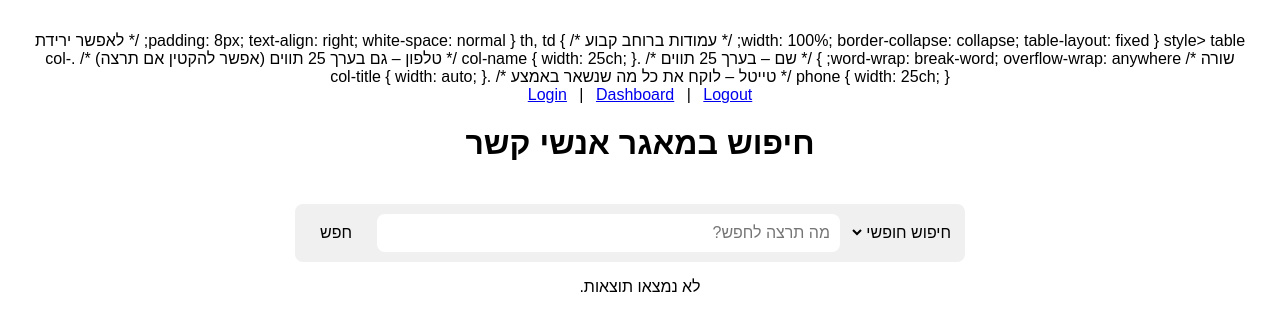
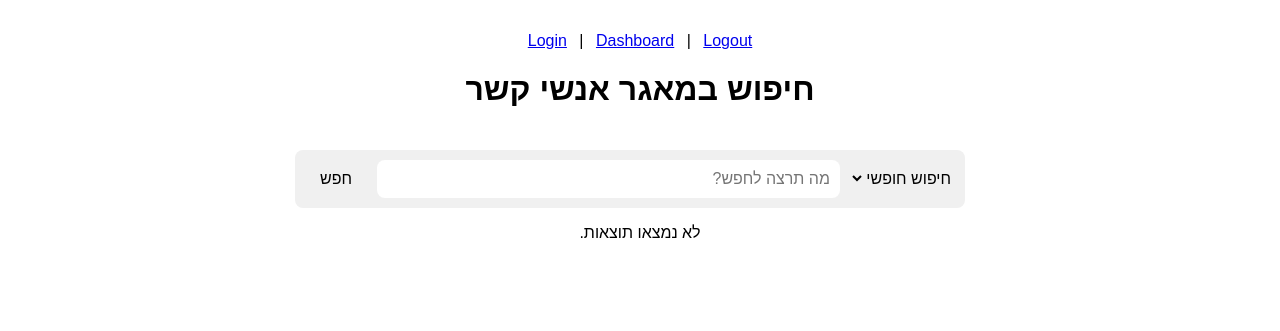
Before and after one commit to Rozenzwaige/Phone_Project, a Flask app: page /search in a window 1280 px wide. Shown: the top 331 px of the page. Run offline with Flask 3, Linux system fonts and the light colour scheme; the visitor is signed in with stand-in values (Sample User, id 1).

Commit message:
Update base.html

```diff
--- a/templates/base.html
+++ b/templates/base.html
@@ -1,17 +1,22 @@
 <!DOCTYPE html>
 <html lang="he" dir="rtl">
 <head>
-  style>
+  <meta charset="UTF-8">
+  <meta name="viewport" content="width=device-width, initial-scale=1.0">
+  <title>{% block title %}My App{% endblock %}</title>
+
+  <style>
+    /* טבלה – עמודות ברוחב קבוע */
     table {
       width: 100%;
       border-collapse: collapse;
-    table-layout: fixed;   /* עמודות ברוחב קבוע */
+      table-layout: fixed;
     }
 
     th, td {
       padding: 8px;
       text-align: right;
-    white-space: normal;         /* לאפשר ירידת שורה */
+      white-space: normal;      /* לאפשר ירידת שורה */
       word-wrap: break-word;
       overflow-wrap: anywhere;
     }
@@ -21,7 +26,7 @@
       width: 25ch;
     }
 
-  /* טלפון – גם בערך 25 תווים (אפשר להקטין אם תרצה) */
+    /* טלפון – גם בערך 25 תווים */
     .col-phone {
       width: 25ch;
     }
@@ -31,10 +36,7 @@
       width: auto;
     }
 
-  <meta charset="UTF-8">
-  <meta name="viewport" content="width=device-width, initial-scale=1.0">
-  <title>{% block title %}My App{% endblock %}</title>
-  <style>
+    /* שאר ה־CSS הכללי */
     body { font-family: system-ui, sans-serif; margin: 2rem; }
     nav a { margin-inline: .5rem; }
     .danger { color: #b00020; }
```
Lines whose indentation alone changed are shown as unchanged.
